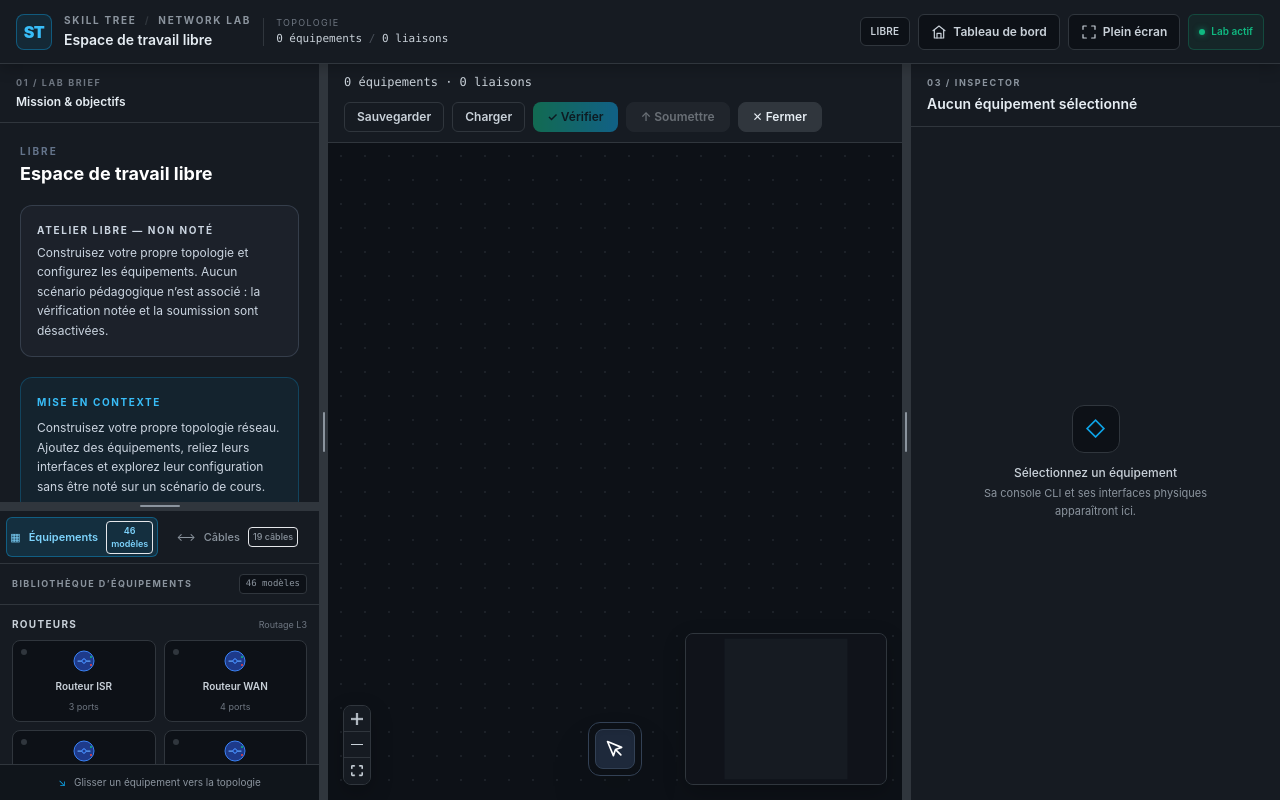
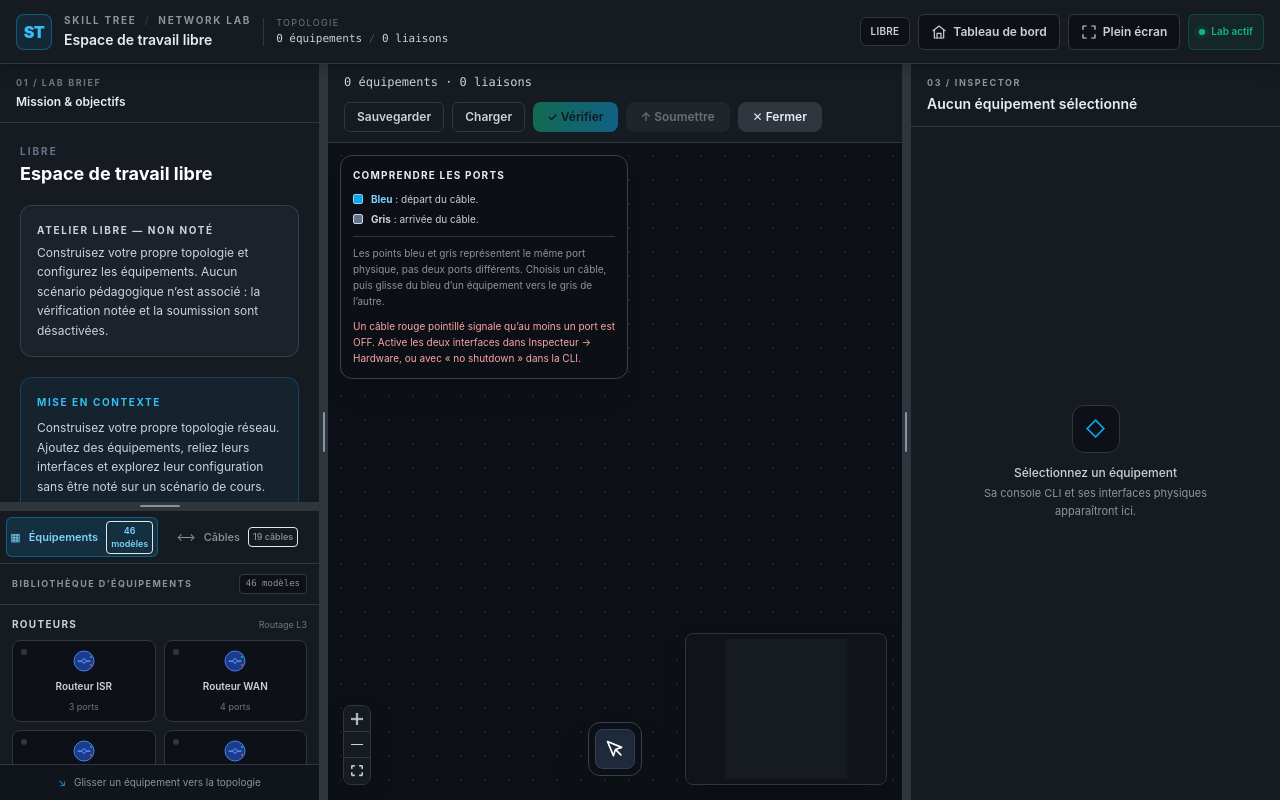
Before and after one commit to biggyseven/Skill-Tree, a React (Vite) app in the folder app/lab-workspace/: page / in a window 1280 px wide. Built offline with nearby package versions, Linux system fonts and the light colour scheme.

Commit message:
ux(lab-workspace): explain source and target ports

```diff
--- a/app/lab-workspace/src/canvas/LabCanvas.jsx
+++ b/app/lab-workspace/src/canvas/LabCanvas.jsx
@@ -102,6 +102,31 @@ export function LabCanvas() {
         />
       </ReactFlow>
 
+      <div
+        role="note"
+        aria-label="Guide de connexion des ports"
+        className="pointer-events-none absolute left-3 top-3 z-40 w-72 max-w-[calc(100%-24px)] rounded-xl border border-[#334155] bg-[#0d1117]/95 p-3 shadow-xl backdrop-blur-sm"
+      >
+        <div className="mb-2 text-[10px] font-bold uppercase tracking-[0.12em] text-[#e6edf3]">
+          Comprendre les ports
+        </div>
+        <div className="flex items-center gap-2 text-[10px] leading-relaxed text-[#c9d1d9]">
+          <span className="h-2.5 w-2.5 shrink-0 rounded-sm border border-[#7dd3fc] bg-[#0ea5e9]" />
+          <span><strong className="text-[#7dd3fc]">Bleu</strong> : départ du câble.</span>
+        </div>
+        <div className="mt-1 flex items-center gap-2 text-[10px] leading-relaxed text-[#c9d1d9]">
+          <span className="h-2.5 w-2.5 shrink-0 rounded-sm border border-[#cbd5e1] bg-[#64748b]" />
+          <span><strong className="text-[#cbd5e1]">Gris</strong> : arrivée du câble.</span>
+        </div>
+        <p className="mt-2 border-t border-[#30363d] pt-2 text-[10px] leading-relaxed text-[#8b949e]">
+          Les points bleu et gris représentent le même port physique, pas deux ports différents.
+          Choisis un câble, puis glisse du bleu d’un équipement vers le gris de l’autre.
+        </p>
+        <p className="mt-2 text-[10px] leading-relaxed text-[#fca5a5]">
+          Un câble rouge pointillé signale qu’au moins un port est OFF. Active les deux interfaces dans Inspecteur → Hardware, ou avec « no shutdown » dans la CLI.
+        </p>
+      </div>
+
       <Toolbar />
 
       <div className="pointer-events-none absolute z-50 flex h-6 w-6 items-center justify-center rounded-full bg-[#10b981] shadow-[0_0_15px_#10b981]" style={packetStyle}>
```
